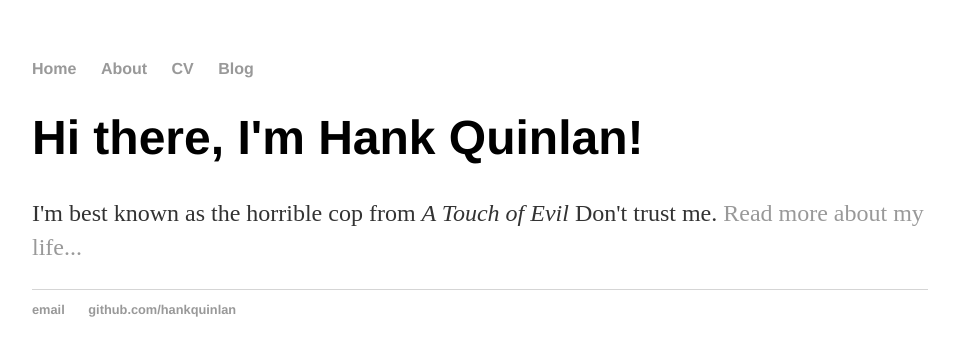
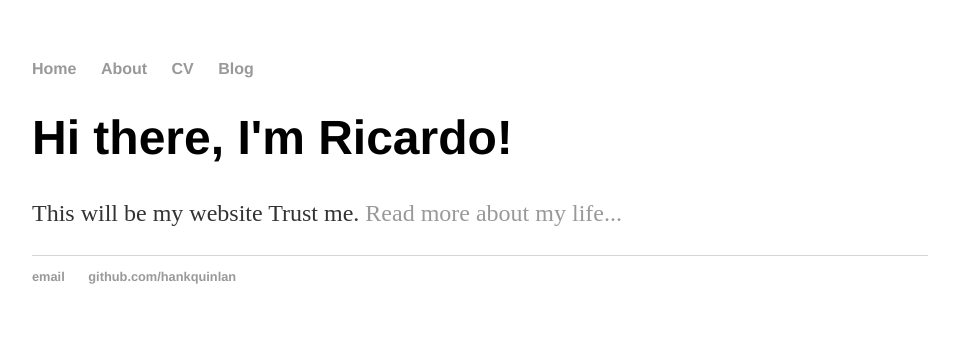
Before and after one commit to figueroaric/figueroaric.github.io, a Jekyll site: the page built from index.html, in a window 1280 px wide. Shown: the top 356 px of the page, without its empty margins (160-1119 px from the left). Built offline with Jekyll 4.4.1, drawn with Linux system fonts in a browser that asks for light colours.

Commit message:
Updated Name

```diff
--- a/index.html
+++ b/index.html
@@ -1,8 +1,8 @@
 ---
 layout: default
-title: Hank Quinlan, Horrible Cop
+title: Ricardo Figueroa First Try
 ---
 <div class="blurb">
-	<h1>Hi there, I'm Hank Quinlan!</h1>
-	<p>I'm best known as the horrible cop from <em>A Touch of Evil</em> Don't trust me. <a href="/about">Read more about my life...</a></p>
+	<h1>Hi there, I'm Ricardo!</h1>
+	<p>This will be my website</em> Trust me. <a href="/about">Read more about my life...</a></p>
 </div><!-- /.blurb -->
```
